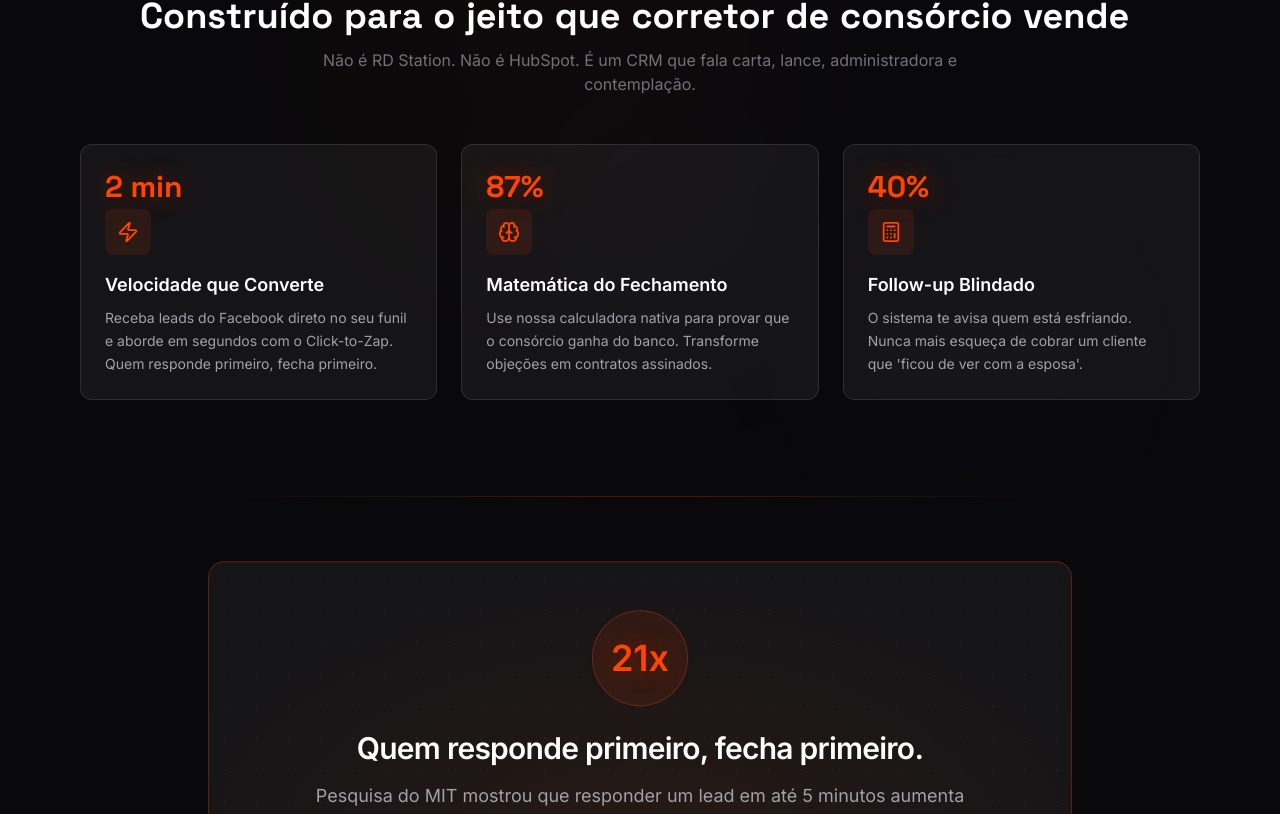
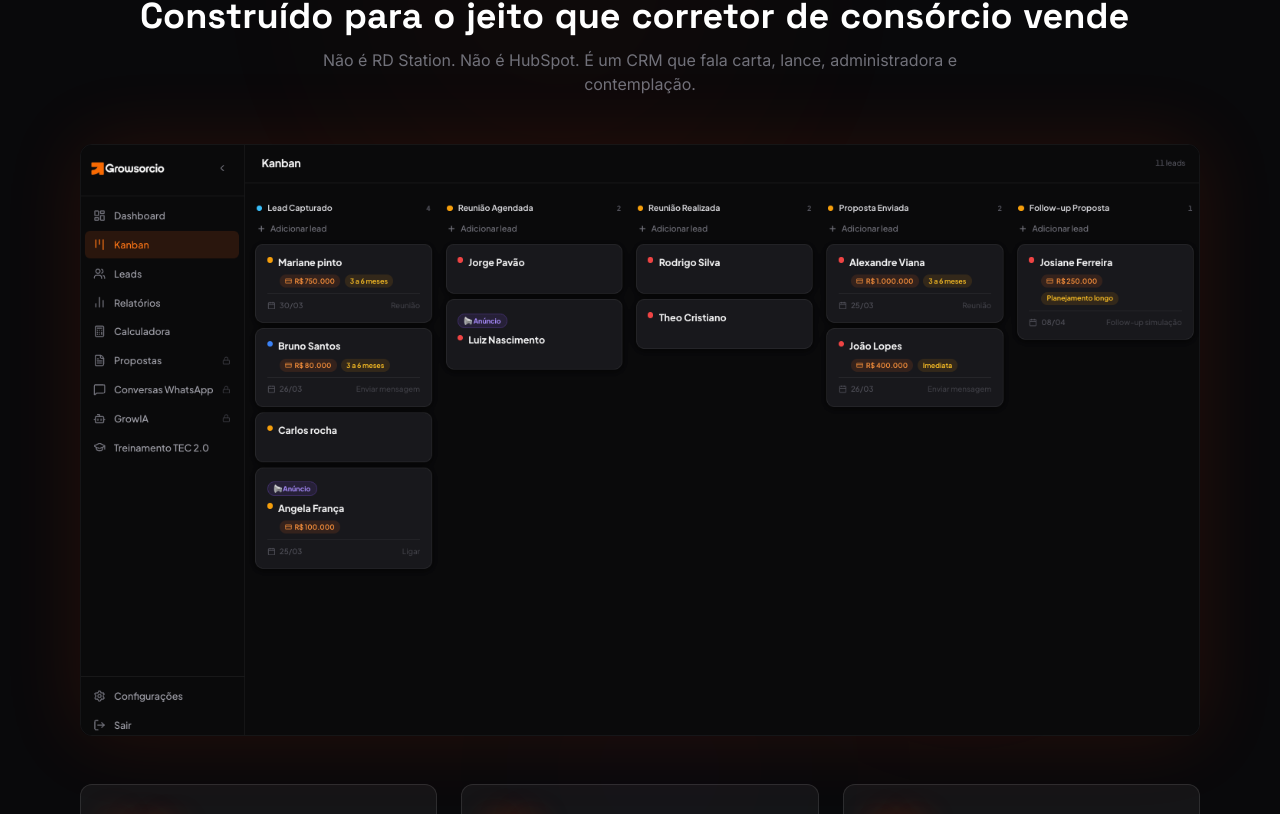
Before and after one commit to growupbr/growsorcio, a React (Vite) app in the folder frontend/: page /landing in a window 1280 px wide. Shown: the part 1726-2540 px from the top of the page. Built offline with nearby package versions, Linux system fonts and the light colour scheme; no server answers.

Commit message:
feat(landing): adicionar screenshot do kanban na seção 'Por que funciona'

```diff
--- a/frontend/src/pages/LandingPage.jsx
+++ b/frontend/src/pages/LandingPage.jsx
@@ -1,6 +1,7 @@
 // /frontend/src/pages/LandingPage.jsx
 import { useState, useEffect, lazy, Suspense } from 'react';
 import logoAdemicon from '../assets/ademicon.webp';
+import kanbanImg from '../assets/growsorciokanban1.webp';
 import logoEmbracon from '../assets/embracon.webp';
 import logoHonda from '../assets/hondaconsorcio.webp';
 import logoHS from '../assets/hsconsorcio.webp';
@@ -249,6 +250,16 @@ export default function LandingPage() {
           </p>
         </div>
 
+        {/* Imagem do sistema */}
+        <div className="section-reveal relative z-10 mb-12 rounded-xl overflow-hidden shadow-[0_0_80px_rgba(255,69,0,0.12)] border border-white/5">
+          <img
+            src={kanbanImg}
+            alt="Interface do GrowSorcio — Kanban de leads"
+            className="w-full object-cover"
+            loading="lazy"
+          />
+        </div>
+
         <StaggerContainer className="grid grid-cols-1 md:grid-cols-3 gap-6 relative z-10" stagger={0.15}>
           {FEATURES.map((f) => (
             <motion.div key={f.titulo} variants={staggerItemVariants}>
```
Also changed, not shown: frontend/src/assets/growsorciokanban1.webp (added).
